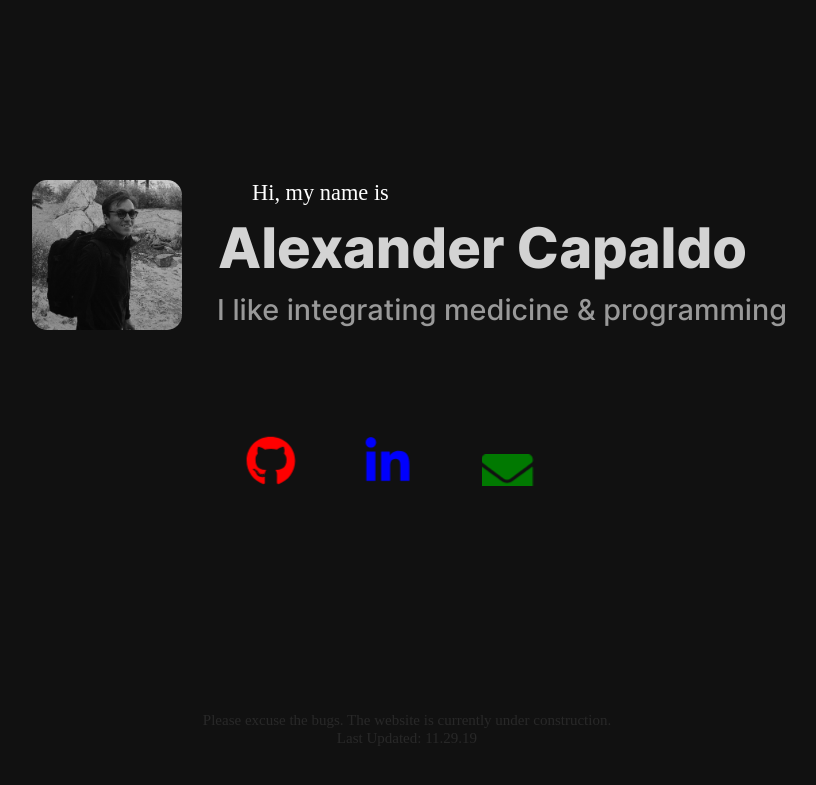
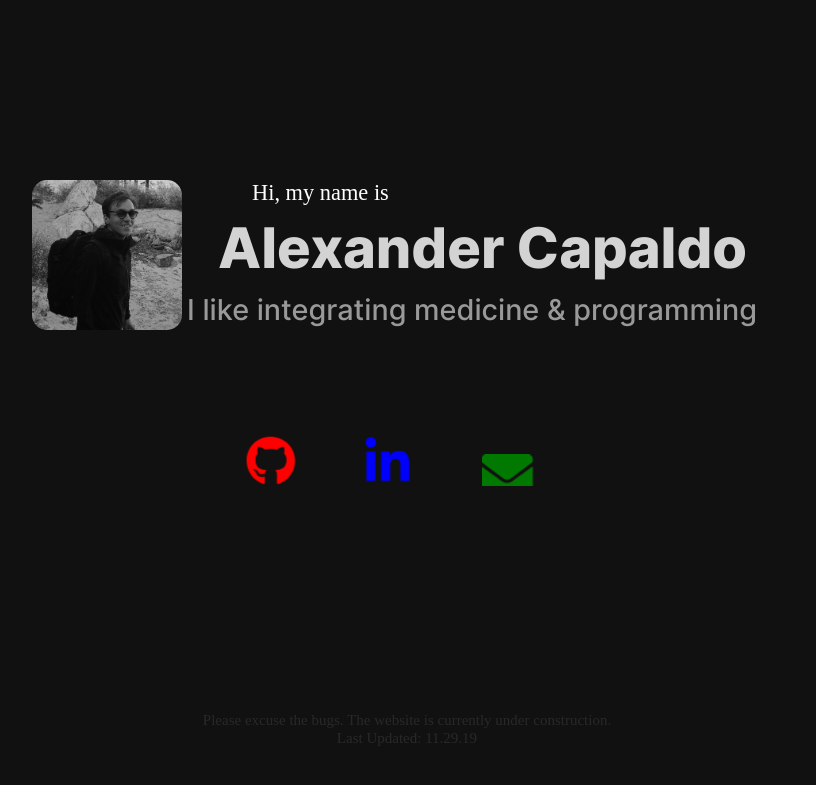
Before and after one commit to capaldo/capaldo.github.io, a Jekyll site: the page built from index.md, in a window 1280 px wide. Shown: the top 785 px of the page, without its empty margins (233-1049 px from the left). Built offline with Jekyll 4.4.1, drawn with Linux system fonts in a browser that asks for light colours; some web fonts are replaced.

Commit message:
fix spacing of intro

```diff
--- a/css/base.css
+++ b/css/base.css
@@ -181,7 +181,6 @@
     font-weight: 800;
     font-size: 3.5em;
     animation-delay: 1.0s;
-    margin-left: 20px;
     margin-right: -20px;
     margin-top: -12px;
 }
@@ -269,7 +268,7 @@
     animation-duration: 1.0s;
     animation-delay: 3.0s;
     margin-top: -25px;
-    margin-right:  -60px;
+    margin-right:  -30px;
 }
 
 .buttons {
```
